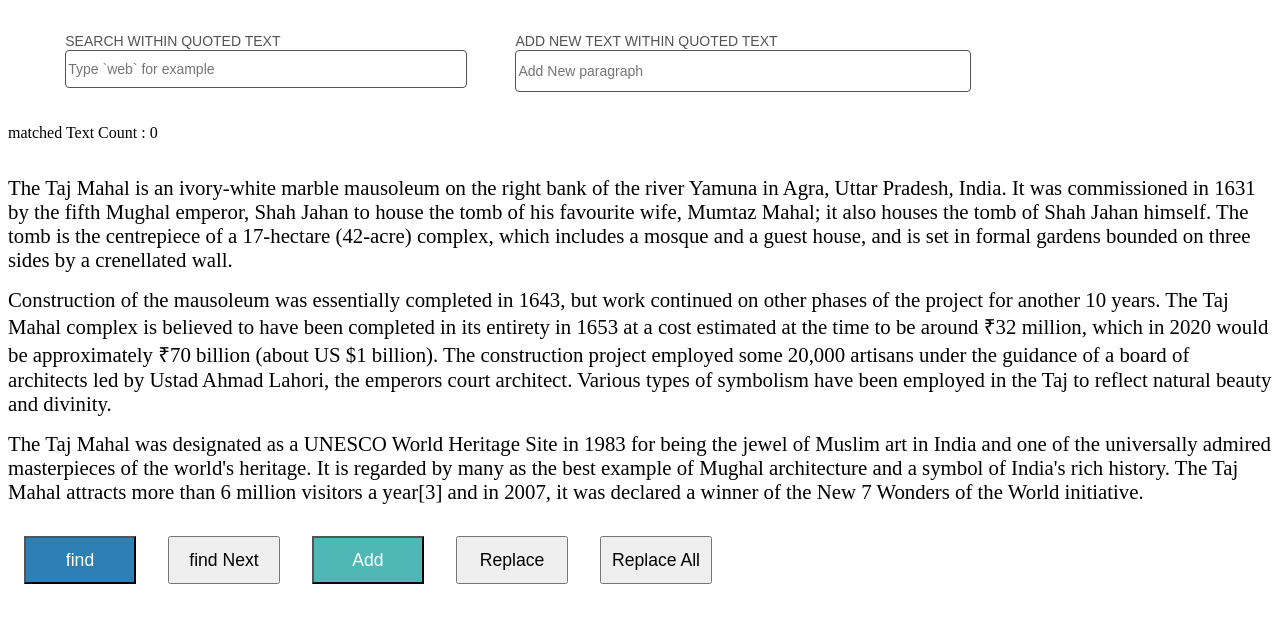
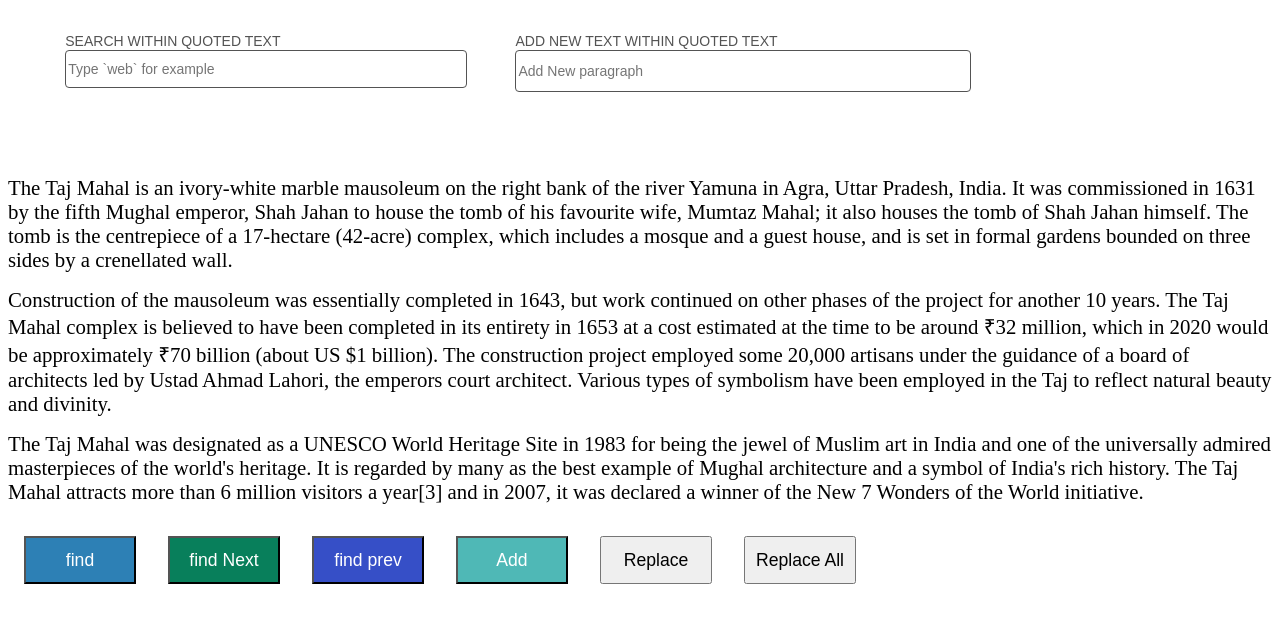
Before and after one commit to harishkumarforeverr/Edit-Hightlight-Add-Operation-on-text-for-kalyan, a React (Create React App) app: page / in a window 1280 px wide. Shown: the top 622 px of the page. Built offline with nearby package versions, Linux system fonts and the light colour scheme.

Commit message:
Update App.js

```diff
--- a/src/App.js
+++ b/src/App.js
@@ -9,11 +9,12 @@
 ];
 
 export default function App() {
-  const [matchedTextCount, setMatchedTextCount] = useState(0);
+  const [matchedTextCount, setMatchedTextCount] = useState(-1);
   const [searchedText, setSearchedText] = useState("");
   const [inputsearchedText, setinputsearchedText] = useState("");
   const [paragraphs, setParagraphs] = useState(initialParagraph);
   const [addNewParagraph, setAddNewParagraph] = useState("");
+  const [activeCount, setActiveCount] = useState(-1);
   const evaluatedParts = paragraphs.map((text) => {
     // return text.split(new RegExp(`(${searchedText})`, "gi"));
     return text.split(" ");
@@ -24,7 +25,7 @@
   useEffect(() => {
     if (searchedText == "" || searchedText == " " || searchedText == "  ")
       return;
-    let count = 0;
+    let count = -1;
     evaluatedParts.forEach((parts) => {
       count += parts.filter(
         (part, index) =>
@@ -42,7 +43,11 @@
   const searchHandler = () => {
     setSearchedText(inputsearchedText);
   };
+  let count = -1;
+  useEffect(()=>{
 
+    console.log("activeCountactiveCount",activeCount)
+  },[activeCount])
   return (
     <div>
       <div className="search-container">
@@ -57,6 +62,7 @@
               if (value == "" || value == " ") {
                 setSearchedText("");
                 setMatchedTextCount(0);
+                setActiveCount(-1)
               }
               setinputsearchedText(value);
             }}
@@ -80,7 +86,7 @@
       </div>
 
       <div>
-        matched Text Count : {matchedTextCount}
+        {/* matched Text Count : {matchedTextCount+1} */}
         <br />
         <br />
       </div>
@@ -88,15 +94,22 @@
       <div>
         <span>
           {evaluatedParts.map((parts) => {
+
             const str = parts.map((part, index) => {
+
               console.log("partpartpartpartpartpartpart", part, searchedText);
               if (
                 searchedText !== "" &&
                 searchedText !== " " &&
                 part.toLowerCase().includes(searchedText.toLowerCase())
               ) {
+                count++;
+                console.log("dabcjkabchfkdav",activeCount ,count,activeCount == count)
                 return (
-                  <span key={index} style={{ color: "red" }}>
+                  <span
+                    key={index}
+                    style={{ background: activeCount == count ? "#2d80b5" : "red", fontWeight:600, color:"white" }}
+                  >
                     {part}{" "}
                   </span>
                 );
@@ -120,7 +133,34 @@
           {" "}
           find{" "}
         </button>
-        <button onClick={handleBtnClick}> find Next </button>
+        <button  style={{
+            color: "white",
+            background: "#087f5b",
+            // #4fb8b6
+          }} onClick={(e)=>{
+          e.preventDefault();
+          if(!searchedText) return
+          if(activeCount<matchedTextCount){
+             setActiveCount((prev)=>prev+1)
+          }else{
+            setActiveCount(0)
+          }
+        }}> find Next </button>
+
+        <button  style={{
+            color: "white",
+            background: "#364fc7",
+            // #4fb8b6
+          }} onClick={(e)=>{
+          e.preventDefault();
+          if(!searchedText) return
+          if(activeCount<=0){
+            setActiveCount(matchedTextCount)
+          }else{
+             setActiveCount((prev)=>prev-1)
+
+          }
+        }}> find prev </button>
         <button
           style={{
             color: "white",
```
